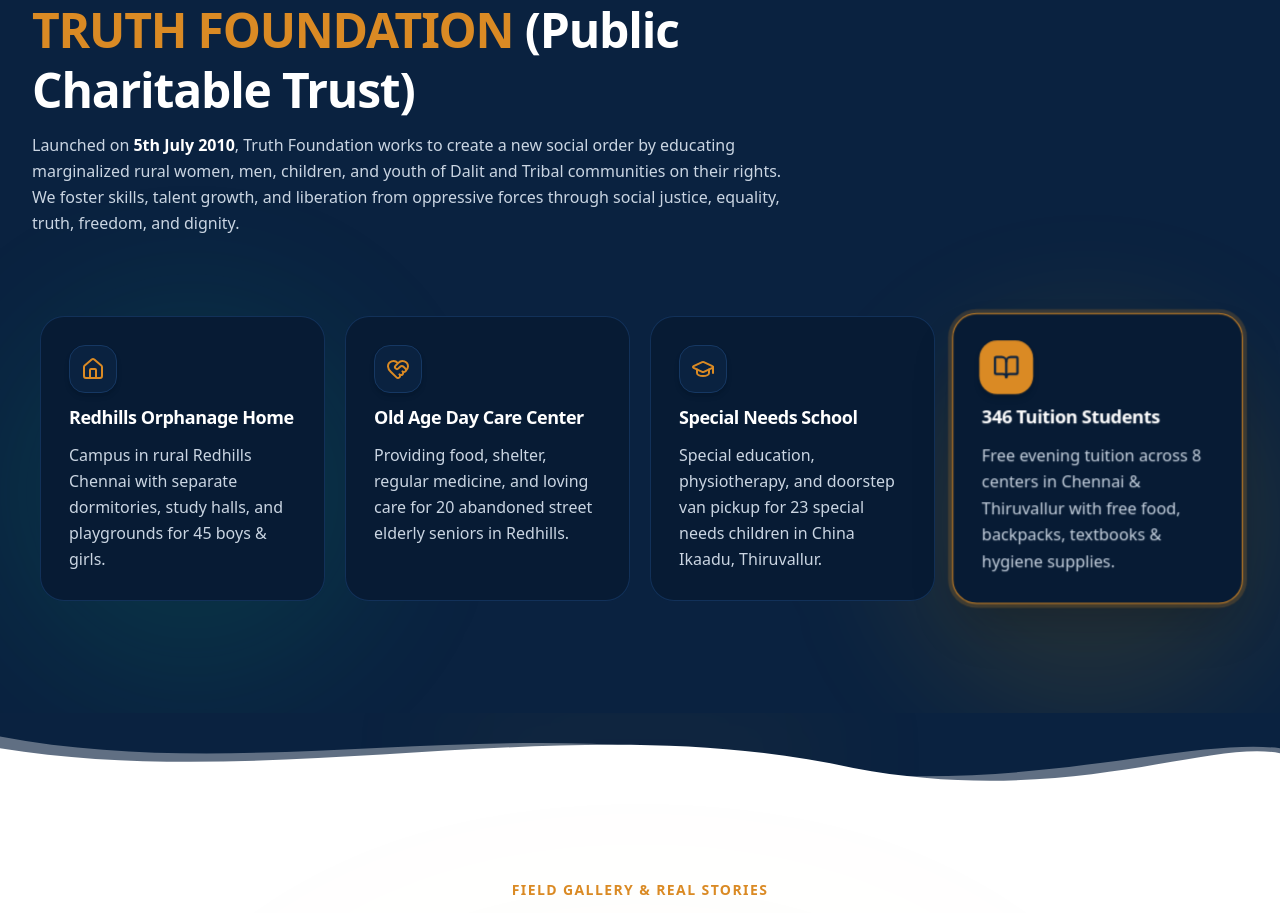
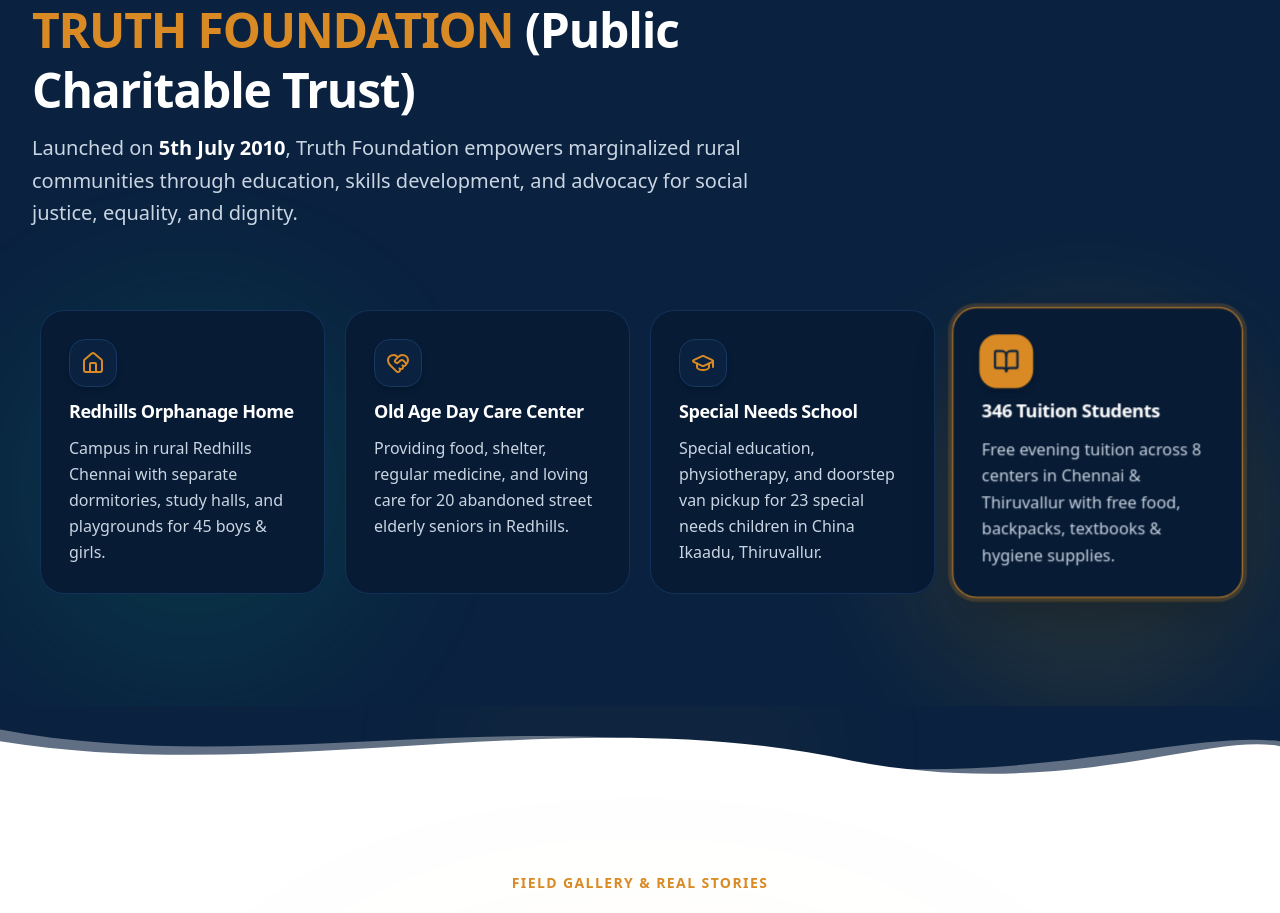
Before and after one commit to zavyxinfotech/Truth_Foundation_Landing_Page, a React (Vite) app: page / in a window 1280 px wide. Shown: the part 1980-2893 px from the top of the page. Built offline with nearby package versions, Linux system fonts and the light colour scheme.

Commit message:
Shorten and increase text size of AboutSection description

```diff
--- a/src/components/AboutSection.tsx
+++ b/src/components/AboutSection.tsx
@@ -86,8 +86,8 @@
             <span className="text-[#da8a24]">TRUTH FOUNDATION</span> (Public Charitable Trust)
           </h2>
 
-          <p className="text-xs sm:text-base text-slate-300 leading-relaxed font-light">
-            Launched on <strong className="text-white font-extrabold">5th July 2010</strong>, Truth Foundation works to create a new social order by educating marginalized rural women, men, children, and youth of Dalit and Tribal communities on their rights. We foster skills, talent growth, and liberation from oppressive forces through social justice, equality, truth, freedom, and dignity.
+          <p className="text-sm sm:text-lg lg:text-[20px] text-slate-300 leading-relaxed font-light">
+            Launched on <strong className="text-white font-extrabold">5th July 2010</strong>, Truth Foundation empowers marginalized rural communities through education, skills development, and advocacy for social justice, equality, and dignity.
           </p>
         </motion.div>
 
```
